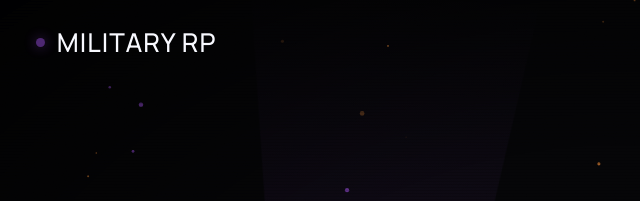
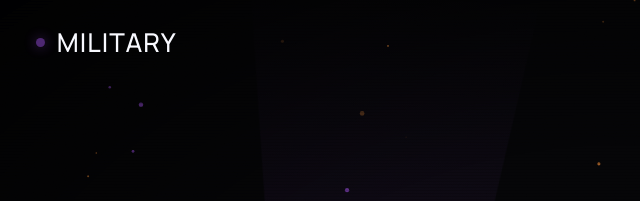
Before and after one commit to leroro003-a11y/loadingscreengmod, a plain HTML site: page index.html in a window 1280 px wide. Shown: the top 201 px of the page, 9-649 px from the left. Drawn offline with nearby package versions, Linux system fonts and the light colour scheme.

Commit message:
Change server name from 'MILITARY RP' to 'MILITARY'

```diff
--- a/index.html
+++ b/index.html
@@ -115,7 +115,7 @@ body{background:radial-gradient(90% 70% at 50% 110%,#2a1442 0%,#0b0b10 55%,#0505
 
 <script>
 const CONFIG={
- serverName:"MILITARY RP",
+ serverName:"MILITARY",
  phrases:["Choisis ton camp","Grade. Classe. Honneur.","Tiens la ligne","Ne laisse personne derrière"],
  tips:["!camp : change de camp à tout moment","!classe : choisis ton rôle sur le terrain","!grade : consulte ton rang et ton XP","Les officiers peuvent promouvoir leurs soldats","Un médecin dans l'escouade, c'est une vie de plus"],
  camps:[{name:"Alliance",color:"#3b82f6",tag:"Défense & discipline"},{name:"Coalition",color:"#ef4444",tag:"Assaut & puissance"}],
```
